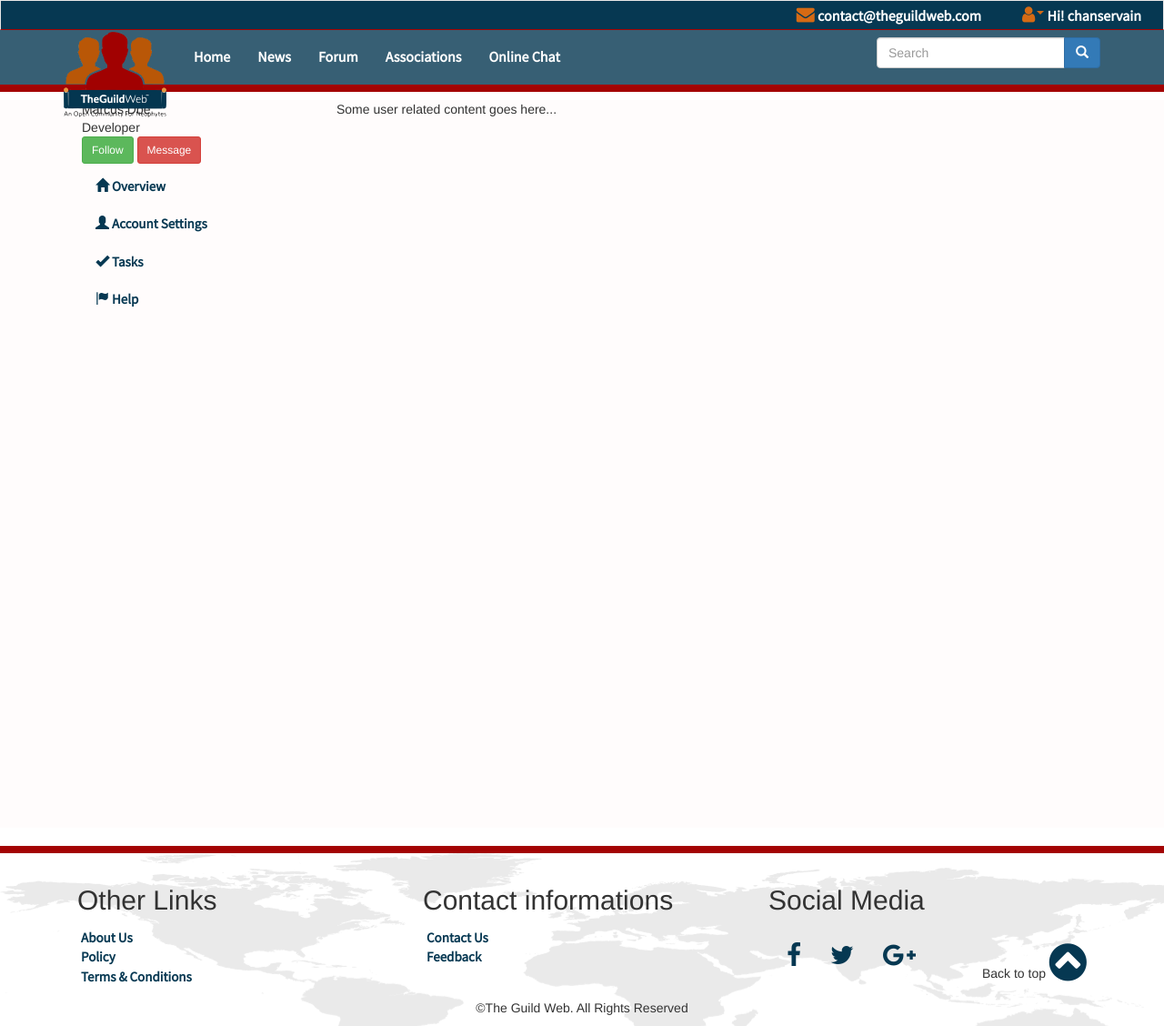
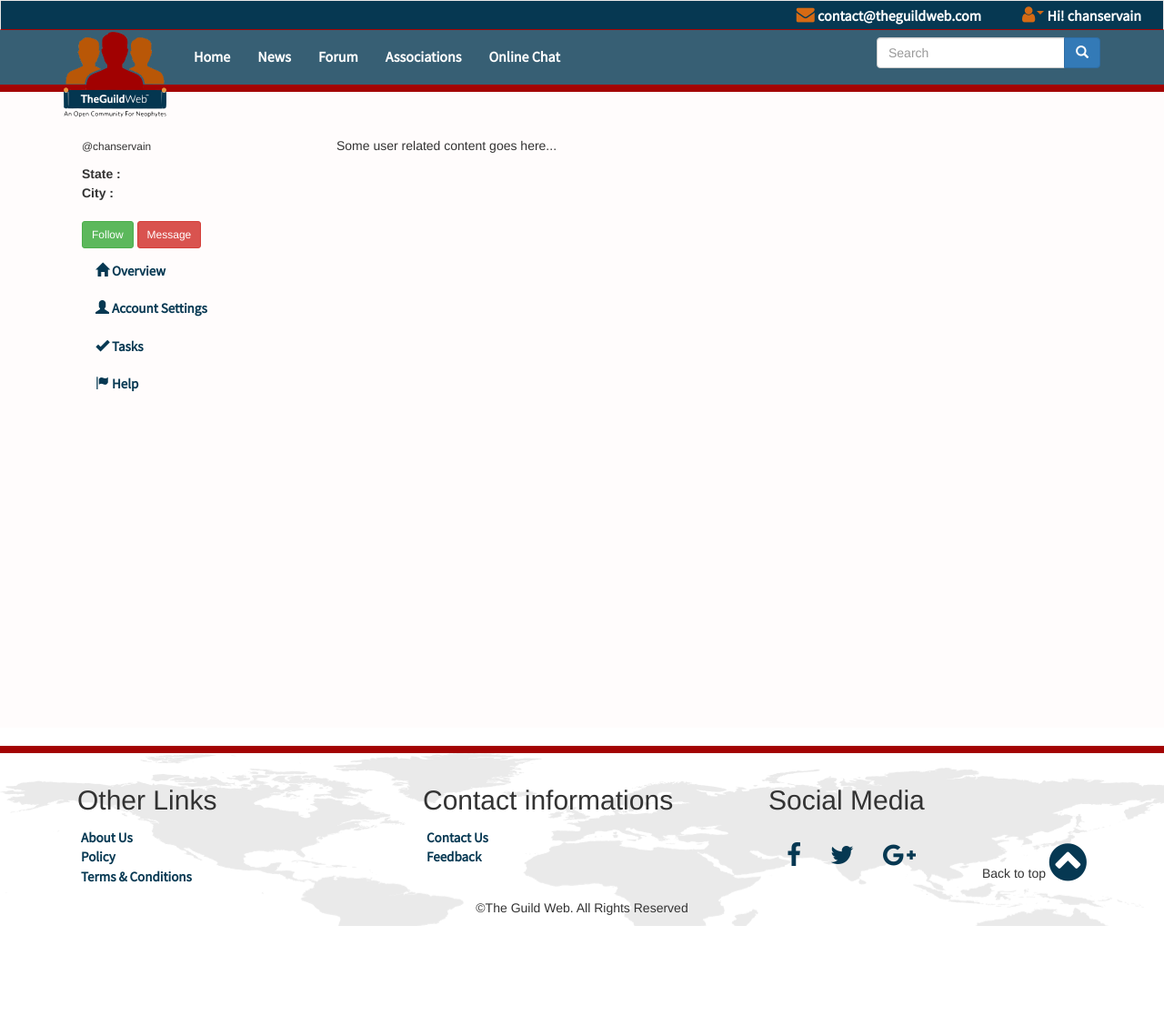
Before and after one commit to ZwaConnection/TheGuildWeb, a Django app: page /member/profile/ in a window 1280 px wide. Shown: the whole page at 91% size. After the commit the page ends 1018 px from the top, so only its background shows below. Run offline with Django 3.2, Linux system fonts and the light colour scheme; a user stored in the database is signed in; data comes from the database, SQL or seed files in the repository; both versions use the stored data as it was after the commit; parts of the project's set-up code (start-up, migrations or seed data) failed here and were passed over; some libraries are stand-ins or nearby versions.

Commit message:
User Profile

```diff
--- a/apps/main/templates/member/account.html
+++ b/apps/main/templates/member/account.html
@@ -1,6 +1,6 @@
 {% extends 'app/base.html' %}
 
-{% block head_title %}{{block.super}}| Member Account{% endblock %}
+{% block head_title %}{{block.super}}| {{ request.user }} settings {% endblock %}
 
 {% block content %}
 
--- a/apps/main/templates/member/user_profile.html
+++ b/apps/main/templates/member/user_profile.html
@@ -1,8 +1,9 @@
 {% extends 'app/base.html' %}
 
-{% block head_title %}{{block.super}}| Member Profile{% endblock %}
+{% block head_title %}{{block.super}}| {{ request.user.username }}{% endblock %}
 {% block content %}
 
+<br><br>
 <div class="body">
     <div class="row profile">
 		<div class="col-md-3">
@@ -15,12 +16,17 @@
 				<!-- SIDEBAR USER TITLE -->
 				<div class="profile-usertitle">
 					<div class="profile-usertitle-name">
-						Marcus Doe
+						<a>{{ user.get_full_name }}</a>
+            <p><small>@{{ user.username }}</small></p>
 					</div>
-					<div class="profile-usertitle-job">
-						Developer
+          <div class="profile-usertitle-job">
+						<strong>State :</strong> <a>{{ user.profile.user_state }}</a>
+					</div>
+          <div class="profile-usertitle-job">
+						<strong>City :</strong> <a>{{ user.profile.user_city }}</a>
 					</div>
 				</div>
+        <br>
 				<!-- END SIDEBAR USER TITLE -->
 				<!-- SIDEBAR BUTTONS -->
 				<div class="profile-userbuttons">
@@ -37,7 +43,7 @@
 							Overview </a>
 						</li>
 						<li>
-							<a href="#">
+							<a href="{% url 'member:account' %}">
 							<i class="glyphicon glyphicon-user"></i>
 							Account Settings </a>
 						</li>
--- a/apps/member/views.py
+++ b/apps/member/views.py
@@ -39,6 +39,7 @@
     #         messages.error(request, 'Please correct the information below')
     return render(request, 'member/login.html', {})
 
+@login_required
 def profile(request):
     return render(request, 'member/user_profile.html')
 
```
Also changed, not shown: db.sqlite3.
